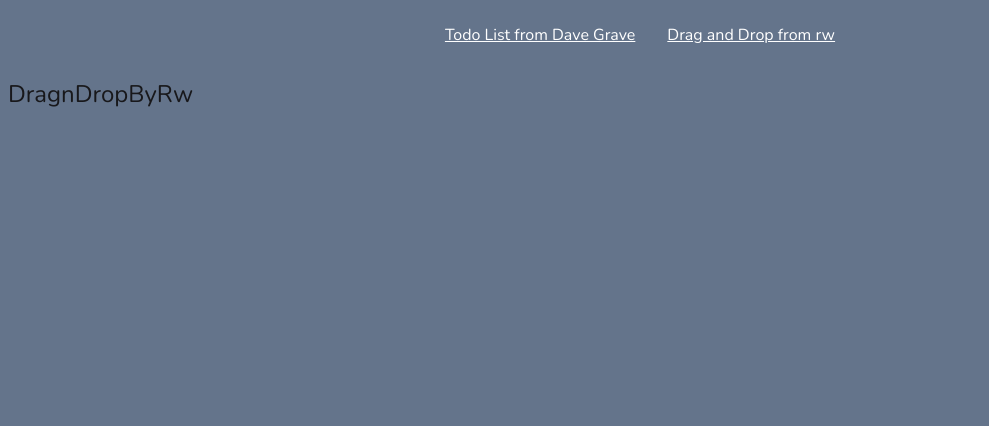
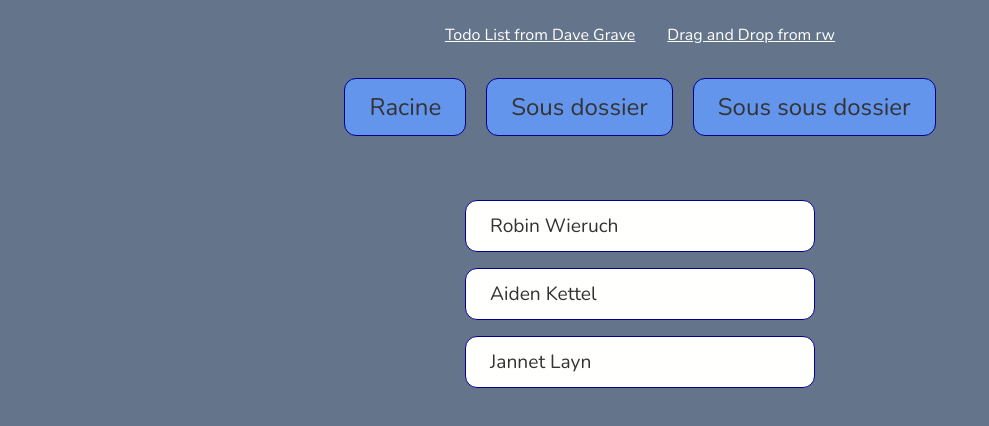
Before and after one commit to HenriTeinturier/dragNDrop, a React (Create React App) app: page / in a window 1280 px wide. Both pictures are taken after a click on the element "Drag and Drop from rw". Shown: the top 426 px of the page, without its empty margins (0-989 px from the left). Built offline with nearby package versions, Linux system fonts and the light colour scheme; data requests are answered from the project's data file.

Commit message:
dnd foorm rw

```diff
--- a/data/db.json
+++ b/data/db.json
@@ -1185,7 +1185,7 @@
     {
       "userId": 1,
       "title": "test",
-      "completed": false,
+      "completed": true,
       "id": 203
     }
   ]
--- a/src/Components/DragnDropByRw/DragnDropByRw.js
+++ b/src/Components/DragnDropByRw/DragnDropByRw.js
@@ -1,10 +1,95 @@
 import React from 'react'
+import { DragDropContext, Droppable, Draggable } from 'react-beautiful-dnd'
+import "./dragndrop.scss"
 
+const INITIAL_LIST = [
+  {
+    id: '1',
+    firstName: 'Robin',
+    lastName: 'Wieruch',
+  },
+  {
+    id: '2',
+    firstName: 'Aiden',
+    lastName: 'Kettel',
+  },
+  {
+    id: '3',
+    firstName: 'Jannet',
+    lastName: 'Layn',
+  },
+];
+
+const List = ({ list, onDragEnd }) => (
+
+  <DragDropContext onDragEnd={onDragEnd}>
+    <Droppable droppableId="droppable">
+      {(provided) => (
+        <div className='listWrapper' ref={provided.innerRef} {...provided.droppableProps}>
+          {list.map((item, index) => (
+            <Item key={item.id} index={index} item={item} />
+          ))}
+        </div>
+      )}
+    </Droppable>
+  </DragDropContext>
+);
+
+const Item = ({ index, item }) => (
+  <Draggable index={index} draggableId={item.id}>
+    {(provided, snapshot) => (
+      <div
+      className='listItem'
+        ref={provided.innerRef}
+        {...provided.draggableProps}
+        {...provided.dragHandleProps}
+      >
+        {item.firstName} {item.lastName}
+      </div>
+    )}
+  </Draggable>
+);
+
+const Header = () => {
+
+  return (
+    <div className="headerWrapper">
+      <div className="headerItem">Racine</div>
+      <div className="headerItem" >Sous dossier</div>
+      <div className="headerItem" >Sous sous dossier</div>
+    </div>
+  )
+}
+
+const reorder = (list, startIndex, endIndex) => {
+  console.log('list', list, 'startIndex', startIndex, 'endIndex', endIndex)
+  const result = Array.from(list);
+  console.log('result', result)
+  const [removed] = result.splice(startIndex, 1);
+  console.log('removed', removed)
+  result.splice(endIndex, 0, removed);
+  console.log(result)
+
+  return result;
+};
 
 export const DragnDropByRw = () => {
+  const [list, setList] = React.useState(INITIAL_LIST);
+
+  const handleDragEnd = ({ destination, source }) => {
+    console.log('destination', destination, 'source', source)
+     if (!destination) return;
+
+    setList(reorder(list, source.index, destination.index));
+  };
 
   return (
-    <div>DragnDropByRw</div>
+    <>
+      {/* <DragDropContext> */}
+        <Header />
+        <List list={list} onDragEnd={handleDragEnd} />
+      {/* </DragDropContext> */}
+    </>
   )
 }
 
--- /dev/null
+++ b/src/Components/DragnDropByRw/dragndrop.scss
@@ -0,0 +1,52 @@
+.headerWrapper {
+  display: flex;
+  justify-content: center;
+
+  .headerItem {
+    margin: 0 10px 1rem 10px;
+    padding: 12px 24px;
+    border: 1px solid ;
+    border-color: darkblue;
+    background-color: cornflowerblue;
+    transition: 0.4s;
+    border-radius: 12px;
+    color: #333;
+
+    &:hover {
+      background-color: rgb(59, 121, 238);
+      color: white;
+      transition:  0.4s;
+      cursor: pointer;
+    }
+  }
+}
+
+.listWrapper {
+  display: flex;
+  flex-direction: column;
+  align-items: center;
+  width: 100%;
+  margin-top: 3rem;
+
+  .listItem {
+    margin: 0 10px 1rem 10px;
+    padding: 12px 24px;
+    width: 300px;
+    max-width: 300px;
+    min-width: 300px;
+    font-size: 1.2rem;
+    border: 1px solid ;
+    border-color: darkblue;
+    background-color: #fffffe;
+    transition: background-color( 0.4s);
+    border-radius: 12px;
+    color: #333;
+
+    &:hover {
+      background-color: lightskyblue;
+      // color: white;
+      transition: background-color( 0.4s);
+      cursor: pointer;
+    }
+  }
+}
```
